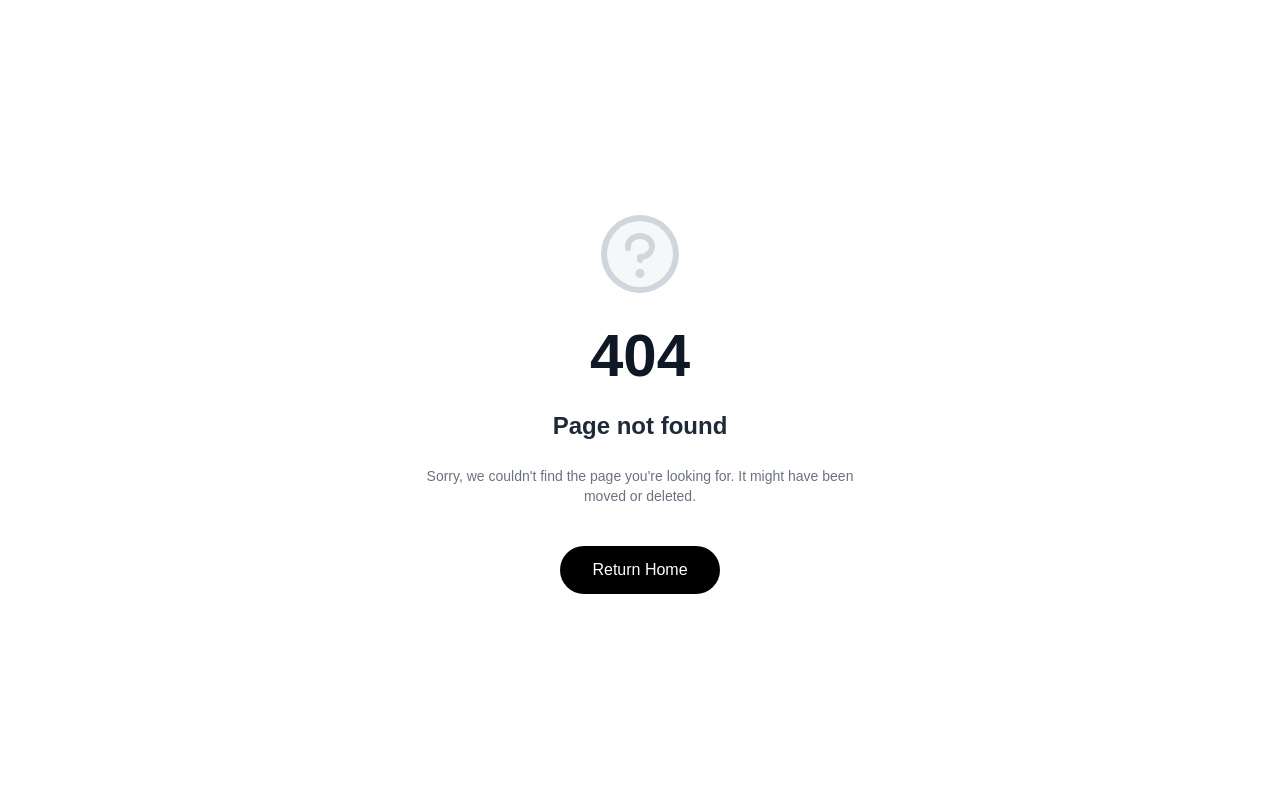
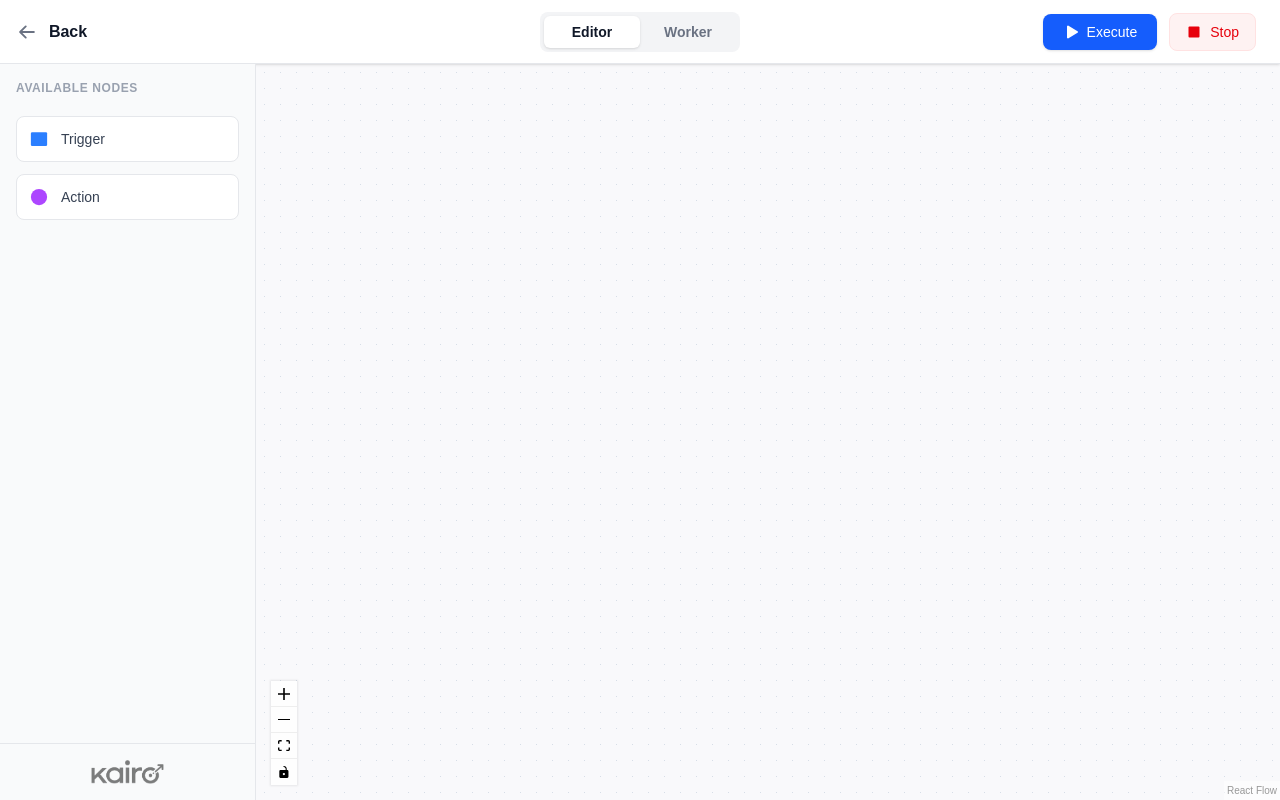
Before and after one commit to exorcist09/kairo-v2, a Next.js app in the folder frontend/: page /editor/1 in a window 1280 px wide. Before the commit this address had no page. Built offline with nearby package versions, Linux system fonts and the light colour scheme; a web font is replaced by a local one.

Commit message:
feat: add basic editor setup

```diff
--- a/frontend/package.json
+++ b/frontend/package.json
@@ -11,6 +11,7 @@
   },
   "dependencies": {
     "@phosphor-icons/react": "^2.1.10",
+    "@xyflow/react": "^12.11.1",
     "next": "16.2.9",
     "phosphor-icons": "^1.4.2",
     "react": "19.2.4",
--- a/frontend/src/app/(dashboard)/workflows/[workflow]/page.tsx
+++ /dev/null
@@ -1,7 +0,0 @@
-export default function WorkflowPage() {
-  return (
-    <div>
-      Workflow Page
-    </div>
-  );
-}
--- /dev/null
+++ b/frontend/src/app/editor/[id]/layout.tsx
@@ -0,0 +1,11 @@
+export default function EditorLayout({
+  children,
+}: {
+  children: React.ReactNode;
+}) {
+  return (
+    <div className="w-full h-screen overflow-hidden bg-white">
+      {children}
+    </div>
+  );
+}
--- /dev/null
+++ b/frontend/src/app/editor/[id]/page.tsx
@@ -0,0 +1,5 @@
+import Editor from "@/editor/Editor";
+
+export default function EditorPage({ params }: { params: { id: string } }) {
+  return <Editor workflowId={params.id} />;
+}
--- /dev/null
+++ b/frontend/src/editor/EditorCanvas.tsx
@@ -0,0 +1,48 @@
+"use client";
+
+import { useCallback, useState } from "react";
+import {
+  ReactFlow,
+  Controls,
+  Background,
+  applyNodeChanges,
+  applyEdgeChanges,
+  Node,
+  Edge,
+  NodeChange,
+  EdgeChange,
+} from "@xyflow/react";
+import "@xyflow/react/dist/style.css";
+
+const initialNodes: Node[] = [];
+
+const initialEdges: Edge[] = [];
+
+export default function EditorCanvas() {
+  const [nodes, setNodes] = useState<Node[]>(initialNodes);
+  const [edges, setEdges] = useState<Edge[]>(initialEdges);
+
+  const onNodesChange = useCallback(
+    (changes: NodeChange<Node>[]) => setNodes((nds) => applyNodeChanges(changes, nds)),
+    []
+  );
+  const onEdgesChange = useCallback(
+    (changes: EdgeChange<Edge>[]) => setEdges((eds) => applyEdgeChanges(changes, eds)),
+    []
+  );
+
+  return (
+    <div className="flex-1 w-full h-full bg-gray-50/50 relative">
+      <ReactFlow
+        nodes={nodes}
+        edges={edges}
+        onNodesChange={onNodesChange}
+        onEdgesChange={onEdgesChange}
+        fitView
+      >
+        <Background color="#cbd5e1" gap={16} />
+        <Controls />
+      </ReactFlow>
+    </div>
+  );
+}
--- /dev/null
+++ b/frontend/src/editor/EditorSidebar.tsx
@@ -0,0 +1,30 @@
+"use client";
+
+import Image from "next/image";
+import { Rectangle, Circle, Triangle } from "@phosphor-icons/react";
+
+export default function EditorSidebar() {
+  return (
+    <div className="w-64 h-full bg-gray-50 flex flex-col border-r border-gray-200 flex-shrink-0 z-20">
+      {/* Node List */}
+      <div className="flex-1 overflow-y-auto p-4 flex flex-col gap-3">
+        <div className="text-xs font-semibold text-gray-400 uppercase tracking-wider mb-2">Available Nodes</div>
+
+        {/* Placeholder Nodes */}
+        <div className="bg-white border border-gray-200 p-3 rounded-lg flex items-center gap-3 cursor-grab hover:border-blue-400 hover:shadow-sm transition-all text-sm font-medium text-gray-700">
+          <Rectangle weight="fill" className="w-5 h-5 text-blue-500" />
+          Trigger
+        </div>
+        <div className="bg-white border border-gray-200 p-3 rounded-lg flex items-center gap-3 cursor-grab hover:border-blue-400 hover:shadow-sm transition-all text-sm font-medium text-gray-700">
+          <Circle weight="fill" className="w-5 h-5 text-purple-500" />
+          Action
+        </div>
+      </div>
+
+      {/* Bottom: Logo */}
+      <div className="p-4 border-t border-gray-200 flex items-center justify-center">
+        <Image src="/Kairo.png" alt="Logo" width={100} height={32} className="h-6 w-auto brightness-0 opacity-50 hover:opacity-100 transition-opacity" />
+      </div>
+    </div>
+  );
+}
--- /dev/null
+++ b/frontend/src/editor/EditorTopbar.tsx
@@ -0,0 +1,69 @@
+"use client";
+
+import { useState } from "react";
+import Link from "next/link";
+import { Play, Stop, ArrowLeft } from "@phosphor-icons/react";
+
+export default function EditorTopbar() {
+  const [view, setView] = useState<"editor" | "worker">("editor");
+
+  return (
+    <div className="h-16 w-full bg-white border-b border-gray-200 flex items-center justify-between px-6 flex-shrink-0 z-10 shadow-sm">
+      <div className="flex-1 flex items-center ">
+        <Link
+          href="/workflows"
+          className="w-8 h-8 rounded-lg flex items-center justify-center text-gray-500  transition-colors mr-2"
+          title="Back to Workflows"
+        >
+          <span className="flex items-center justify-center gap-3 ml-6 rounded-lg p-2 hover:text-gray-900 hover:bg-gray-100">
+          <ArrowLeft weight="bold" className="w-5 h-5" />
+          <span className="font-semibold text-gray-900">Back</span>
+          </span>
+        </Link>
+      </div>
+
+      {/* Center: Switcher */}
+      <div className="flex items-center bg-gray-100 p-1 rounded-lg relative">
+        {/* Sliding background */}
+        <div
+          className={`absolute top-1 bottom-1 w-[calc(50%-4px)] bg-white rounded-md shadow-sm transition-all duration-300 ease-out z-0 ${
+            view === "editor" ? "left-1" : "left-[calc(50%+2px)]"
+          }`}
+        />
+
+        <button
+          onClick={() => setView("editor")}
+          className={`relative z-10 px-6 py-1.5 rounded-md text-sm font-semibold transition-colors w-24 text-center ${
+            view === "editor"
+              ? "text-gray-900"
+              : "text-gray-500 hover:text-gray-700"
+          }`}
+        >
+          Editor
+        </button>
+        <button
+          onClick={() => setView("worker")}
+          className={`relative z-10 px-6 py-1.5 rounded-md text-sm font-semibold transition-colors w-24 text-center ${
+            view === "worker"
+              ? "text-gray-900"
+              : "text-gray-500 hover:text-gray-700"
+          }`}
+        >
+          Worker
+        </button>
+      </div>
+
+      {/* Right: Actions */}
+      <div className="flex-1 flex justify-end items-center gap-3">
+        <button className="flex items-center gap-2 bg-blue-600 text-white hover:bg-blue-700 px-5 py-2 rounded-lg text-sm font-medium transition-colors shadow-sm">
+          <Play weight="fill" className="w-4 h-4" />
+          Execute
+        </button>
+        <button className="flex items-center gap-2 bg-red-50 text-red-600 hover:bg-red-100 px-4 py-2 rounded-lg text-sm font-medium transition-colors border border-red-100">
+          <Stop weight="fill" className="w-4 h-4" />
+          Stop
+        </button>
+      </div>
+    </div>
+  );
+}
--- a/frontend/src/editor/editor.tsx
+++ b/frontend/src/editor/editor.tsx
@@ -0,0 +1,27 @@
+import EditorSidebar from "./EditorSidebar";
+import EditorTopbar from "./EditorTopbar";
+import EditorCanvas from "./EditorCanvas";
+
+interface EditorProps {
+  workflowId: string;
+}
+
+export default function Editor({ workflowId }: EditorProps) {
+  return (
+    <div className="w-full h-full flex flex-col bg-gray-50 overflow-hidden font-sans">
+      {/* Top Bar (Full Width) */}
+      <EditorTopbar />
+
+      {/* Main Content Area */}
+      <div className="flex-1 flex min-h-0">
+        {/* Left Sidebar */}
+        <EditorSidebar />
+
+        {/* React Flow Canvas */}
+        <div className="flex-1 relative">
+          <EditorCanvas />
+        </div>
+      </div>
+    </div>
+  );
+}
--- a/frontend/src/pages/Workflowpage/Workflows.tsx
+++ b/frontend/src/pages/Workflowpage/Workflows.tsx
@@ -1,6 +1,7 @@
 "use client";
 
 import { useState } from "react";
+import Link from "next/link";
 import { Plus, Clock, CheckCircle, Trash, ArrowUpRight, Pen, FolderDashed } from "@phosphor-icons/react";
 import CreateWorkflowModal from "./components/CreateWorkflowModal";
 
@@ -94,9 +95,12 @@ export default function Workflows() {
                           <span className="text-xs text-gray-500">Last edited: {w.updatedAt}</span>
                         </div>
                       </div>
-                      <button className="flex items-center gap-2 text-sm font-medium text-blue-600 bg-blue-50 px-4 py-2 rounded-lg hover:bg-blue-100 transition-colors">
+                      <Link
+                        href={`/editor/${w.id}`}
+                        className="flex items-center gap-2 text-sm font-medium text-blue-600 bg-blue-50 px-4 py-2 rounded-lg hover:bg-blue-100 transition-colors"
+                      >
                         Open Editor <ArrowUpRight weight="bold" className="w-4 h-4" />
-                      </button>
+                      </Link>
                     </div>
                   ))}
                 </div>
```
Also changed, not shown: 1 other file (tests, documents, lock files or other folders).
